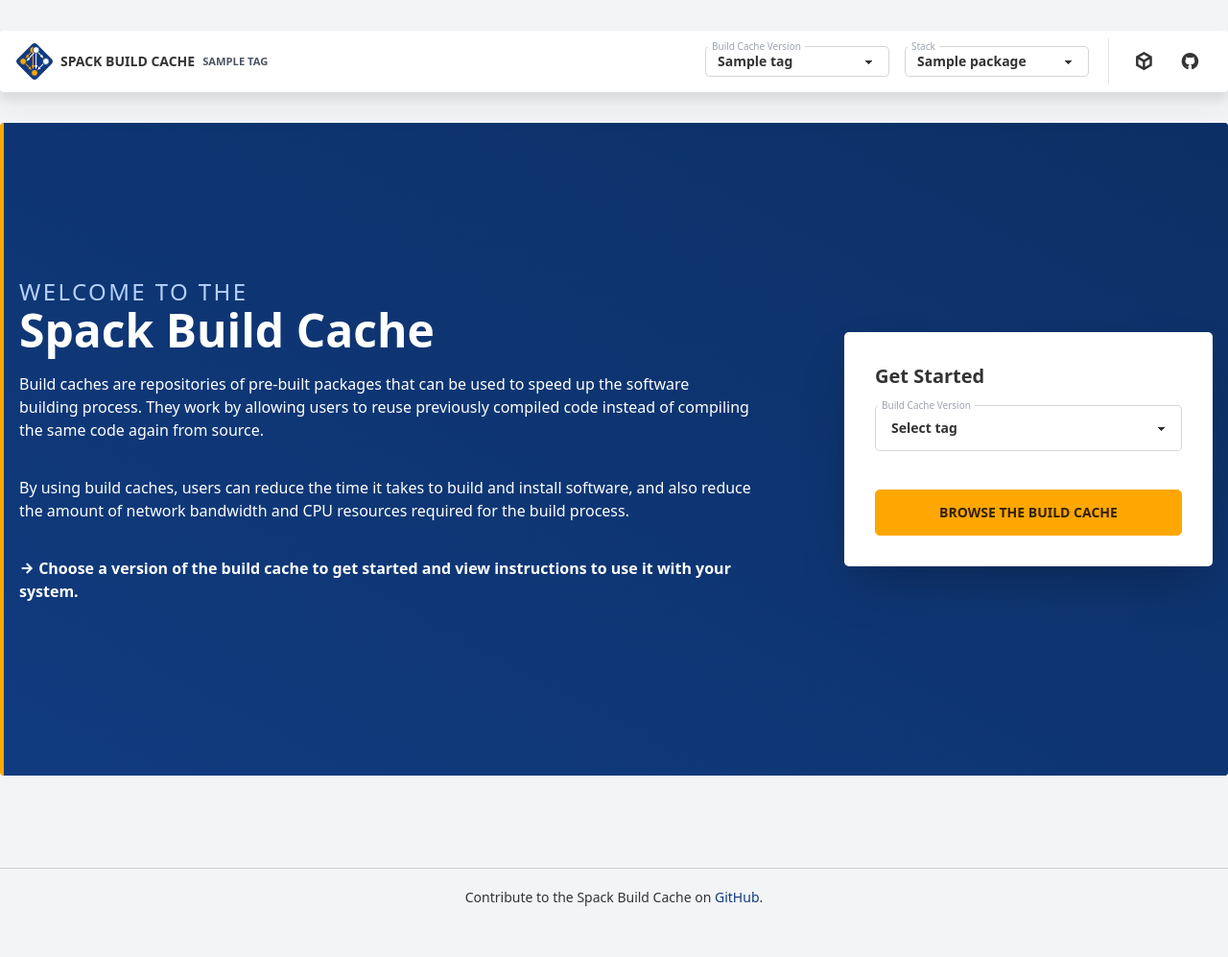
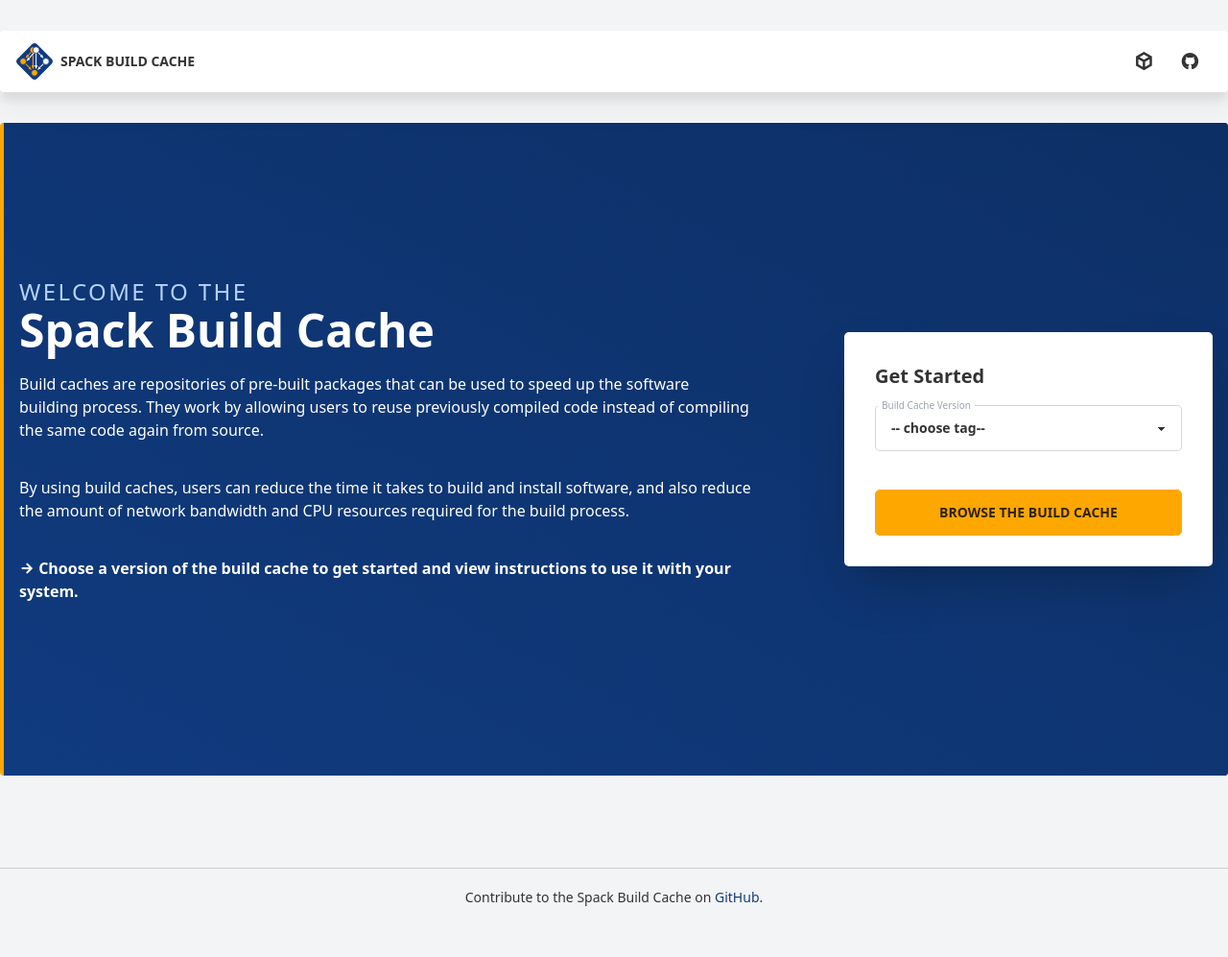
Before and after one commit to spack/spack-cache, a FastAPI app: template templates/index.html in a window 1280 px wide. Shown: the whole page at 96% size. Run offline with FastAPI, Linux system fonts and the light colour scheme; the template is opened without the code that fills it: most values are stand-ins (such as "Sample title", 1, 10 or a date in 2020); some libraries are stand-ins or nearby versions.

Commit message:
Custom app routing with 404 redirects

```diff
--- /dev/null
+++ b/templates/404.html
@@ -0,0 +1,5 @@
+<script>
+  sessionStorage.redirect = location.href;
+</script>
+
+<meta http-equiv="refresh" content="0;URL='/'">
--- a/templates/base.html
+++ /dev/null
@@ -1,40 +0,0 @@
-<!DOCTYPE html>
-<html lang="en-us">
-  <head>
-    <meta charset="UTF-8">
-    <title>Spack Build Cache</title>
-    <meta name="viewport" content="width=device-width, initial-scale=1">
-
-    <script src="//unpkg.com/alpinejs" defer></script>
-    <link rel="preconnect" href="https://fonts.googleapis.com">
-    <link rel="preconnect" href="https://fonts.gstatic.com" crossorigin>
-    <link href="https://fonts.googleapis.com/css?family=Source+Code+Pro:300,400" rel="stylesheet">
-    <link rel="stylesheet" href="//fonts.googleapis.com/css?family=Source+Sans+Pro:300,300i,600">
-
-    <link href="https://cdn.jsdelivr.net/npm/remixicon@3.2.0/fonts/remixicon.css" rel="stylesheet">
-    <link rel="stylesheet" href="/static/style.css">
-  </head>
-
-  <body class="bg-gray-100">
-
-    <div class="container mx-auto py-8">
-      {% include "header.html" %}
-      <div class="py-8 pb-24">
-        {% block content %}{% endblock %}
-      </div>
-
-      {% include "footer.html" %}
-    </div>
-  </body>
-</html>
-
-<script>
-    function toggleMenu(menuId) {
-        const menu = document.getElementById(menuId);
-        if (menu.style.display === "block") {
-            menu.style.display = "none";
-        } else {
-            menu.style.display = "block";
-        }
-    }
-</script>
--- a/templates/header.html
+++ b/templates/header.html
@@ -3,29 +3,26 @@
         <div class="flex-1">
             <a href="/" class="btn btn-ghost !px-2 !py-1 !flex gap-2">
                 <img src="/static/spack-logo.svg" class="max-h-full w-auto">
-                Spack Build Cache <small class="text-gray-600">{{ tag }}</small>
+                Spack Build Cache
+                <small class="tag-name text-gray-600"></small>
             </a>
         </div>
 
         <div class="flex justify-end flex-1 px-2">
-            {% if layout != 'home' %}
-            <div class="flex gap-4 pr-5 border-r border-base-200">
+            <div id="header-selections" class="flex gap-4 pr-5 border-r border-base-200">
                 <div class="form-control py-2" onclick="toggleMenu('tag-options-menu')">
                     <label class="label floating">
                         <span class="label-text-alt text-gray-400 text-[10px]">Build Cache Version</span>
                     </label>
                     <button class="custom-select !select-sm w-48">
-                        <span class="selected">{{ tag }}</span>
+                        <span class="tag-name">{{ tag }}</span>
                     </button>
 
                     <div class="custom-select-options" id="tag-options-menu" style="display: none;">
                         <div class="menu-wrap">
                             <ul>
-                                <li class="selected">
-                                    <a>-- choose version --</a>
-                                </li>
                                 {% for tag in tags %}
-                                <li>
+                                <li onclick="selectTag('{{ tag.title }}')">
                                     <a>{{ tag['title'] }}</a>
                                 </li>
                                 {% endfor %}
@@ -47,11 +44,8 @@
                     <div class="custom-select-options" id="package-options-menu" style="display: none;">
                         <div class="menu-wrap">
                             <ul>
-                                <li class="selected">
-                                    <a>-- choose stack --</a>
-                                </li>
                                 {% for package_title in package_titles %}
-                                <li>
+                                <li onclick="selectStack('{{ package_title }}')">
                                     <a>{{ package_title }}</a>
                                 </li>
                                 {% endfor %}
@@ -60,7 +54,6 @@
                     </div>
                 </div>
             </div>
-            {% endif %}
             <div class="flex items-stretch pl-3">
                 <div class="tooltip tooltip-bottom" data-tip="Spack Packages">
                     <a href="https://packages.spack.io/" class="btn btn-ghost btn-square rounded-btn" target="_blank" alt="Spack Packages">
--- /dev/null
+++ b/templates/home.html
@@ -0,0 +1,62 @@
+{% block content %}
+<main id="app" class="space-y-8">
+    <div class="border-l-4 border-secondary hero rounded bg-primary bg-gradient-to-tr from-primary
+        to-primary-focus py-36">
+        <div class="hero-content flex-col gap-24 lg:flex-row-reverse">
+
+            <div class="card flex-shrink-0 w-full max-w-sm shadow-2xl bg-base-100">
+                <div class="card-body">
+                    <h2 class="card-title">Get Started</h2>
+
+                    <div class="form-control py-2" onclick="toggleMenu('home-options-menu')">
+                        <label class="label floating">
+                            <span class="label-text-alt text-gray-400 text-[10px]">Build Cache Version</span>
+                        </label>
+                        <button class="custom-select w-full">
+                            <span class="selected">-- choose tag--</span>
+                        </button>
+
+                        <div class="custom-select-options" id="home-options-menu" style="display: none">
+                            <div class="menu-wrap">
+                                <ul>
+                                    {% for tag in tags %}
+                                    <li onclick="selectTag('{{ tag.title }}')">
+                                        <a>{{ tag.title }}</a>
+                                    </li>
+                                    {% endfor %}
+                                </ul>
+                            </div>
+                        </div>
+                    </div>
+                    <div class="form-control mt-6">
+                        <button id="hero-browse-build-cache" class="btn btn-secondary">
+                            Browse the Build Cache
+                        </button>
+                    </div>
+                </div>
+            </div>
+
+            <div class="text-center text-white lg:text-left">
+                <div class="heading">
+                    <h1 class="text-2xl font-light uppercase tracking-widest text-primary-content">Welcome
+                        to the</h1>
+                    <h1 class="text-5xl font-semibold">Spack Build Cache</h1>
+                </div>
+                <p class="py-4">Build caches are repositories of pre-built packages that can
+                    be used to speed up the software building process. They work by allowing
+                    users to reuse previously compiled code instead of compiling the same
+                    code again from source.</p>
+                <p class="py-4">By using build caches, users can reduce the time it takes to build
+                    and install software, and also
+                    reduce the amount of network bandwidth and CPU resources required for the build
+                    process.</p>
+                <p class="py-4 font-semibold">
+                    <i class="ri-arrow-right-line"></i>
+                    Choose a version of the build cache to get started and view instructions to use
+                    it with your system.
+                </p>
+            </div>
+        </div>
+    </div>
+</main>
+{% endblock %}
--- a/templates/index.html
+++ b/templates/index.html
@@ -1,66 +1,82 @@
-{% extends "base.html" %}
+<!DOCTYPE html>
+<html lang="en-us">
+  <head>
+    <meta charset="UTF-8">
+    <title>Spack Build Cache</title>
+    <meta name="viewport" content="width=device-width, initial-scale=1">
 
-{% block content %}
-<main id="app" class="space-y-8">
-    <div class="border-l-4 border-secondary hero rounded bg-primary bg-gradient-to-tr from-primary
-        to-primary-focus py-36">
-        <div class="hero-content flex-col gap-24 lg:flex-row-reverse">
+    <script src="//unpkg.com/alpinejs" defer></script>
+    <link rel="preconnect" href="https://fonts.googleapis.com">
+    <link rel="preconnect" href="https://fonts.gstatic.com" crossorigin>
+    <link href="https://fonts.googleapis.com/css?family=Source+Code+Pro:300,400" rel="stylesheet">
+    <link rel="stylesheet" href="//fonts.googleapis.com/css?family=Source+Sans+Pro:300,300i,600">
 
-            <div class="card flex-shrink-0 w-full max-w-sm shadow-2xl bg-base-100">
-                <div class="card-body">
-                    <h2 class="card-title">Get Started</h2>
+    <link href="https://cdn.jsdelivr.net/npm/remixicon@3.2.0/fonts/remixicon.css" rel="stylesheet">
+    <link rel="stylesheet" href="/static/style.css">
+  </head>
 
-                    <div class="form-control py-2" onclick="toggleMenu('tag-options-menu')">
-                        <label class="label floating">
-                            <span class="label-text-alt text-gray-400 text-[10px]">Build Cache Version</span>
-                        </label>
-                        <button class="custom-select w-full">
-                            <span class="selected">Select tag</span>
-                        </button>
+  <body class="bg-gray-100">
 
-                        <div class="custom-select-options" id="tag-options-menu" style="display: none">
-                            <div class="menu-wrap">
-                                <ul>
-                                    <li class="selected">
-                                        <a>-- choose version --</a>
-                                    </li>
-                                    {% for tag in tags %}
-                                    <li>
-                                        <a>{{ tag['title'] }}</a>
-                                    </li>
-                                    {% endfor %}
-                                </ul>
-                            </div>
-                        </div>
-                    </div>
-                    <div class="form-control mt-6">
-                        <button id="hero-browse-build-cache" class="btn btn-secondary">Browse the
-                            Build Cache</button>
-                    </div>
-                </div>
-            </div>
+    <div class="container mx-auto py-8">
+      {% include "header.html" %}
+      <div class="py-8 pb-24">
 
-            <div class="text-center text-white lg:text-left">
-                <div class="heading">
-                    <h1 class="text-2xl font-light uppercase tracking-widest text-primary-content">Welcome
-                        to the</h1>
-                    <h1 class="text-5xl font-semibold">Spack Build Cache</h1>
-                </div>
-                <p class="py-4">Build caches are repositories of pre-built packages that can
-                    be used to speed up the software building process. They work by allowing
-                    users to reuse previously compiled code instead of compiling the same
-                    code again from source.</p>
-                <p class="py-4">By using build caches, users can reduce the time it takes to build
-                    and install software, and also
-                    reduce the amount of network bandwidth and CPU resources required for the build
-                    process.</p>
-                <p class="py-4 font-semibold">
-                    <i class="ri-arrow-right-line"></i>
-                    Choose a version of the build cache to get started and view instructions to use
-                    it with your system.
-                </p>
-            </div>
+        <div id="home-content" style="display: none">
+          {% include "home.html" %}
         </div>
+        <div id="tag-content" style="display: none">
+          Tag <span class="tag-name"></span>
+        </div>
+        <div id="not-found-content" style="display: none">
+          <h2>Page not found.</h2>
+        </div>
+
+      </div>
+      {% include "footer.html" %}
     </div>
-</main>
-{% endblock %}
+  </body>
+</html>
+
+<script>
+  function route() {
+    var redirect = sessionStorage.redirect;
+    delete sessionStorage.redirect;
+    if (redirect && redirect != location.href) {
+      history.replaceState(null, null, redirect);
+    }
+    if (redirect === undefined) {
+      // Base URL; show home content
+      document.getElementById('home-content').style.display = 'block'
+      document.getElementById('header-selections').style.display = 'none'
+    } else if (redirect.includes('/tag/')) {
+        const [path, query] = redirect.split('?')
+        console.log('query', query)
+        const tag = path.split('/tag/')[1];
+        document.getElementById('tag-content').style.display = 'block'
+        Array.from(document.getElementsByClassName('tag-name')).forEach(element => {
+          element.innerHTML = tag
+        });
+    } else {
+      // Unknown URL; show not found content
+      document.getElementById('not-found-content').style.display = 'block'
+    }
+  }
+  route();
+
+  function toggleMenu(menuId) {
+    const menu = document.getElementById(menuId);
+    if (menu.style.display === "block") {
+      menu.style.display = "none";
+    } else {
+      menu.style.display = "block";
+    }
+  }
+
+  function selectTag(tag) {
+    window.location.assign('/tag/' + tag);
+  }
+
+  function selectStack(stack) {
+    window.location.assign(window.location.pathname + '?stack=' + stack);
+  }
+</script>
```
Also changed, not shown: build.py (+5 -7 lines), serve_dev.py (+6 -2 lines), serve_static.py (added, +36 -0 lines), templates/test.html (deleted, +0 -19 lines), README.md.
